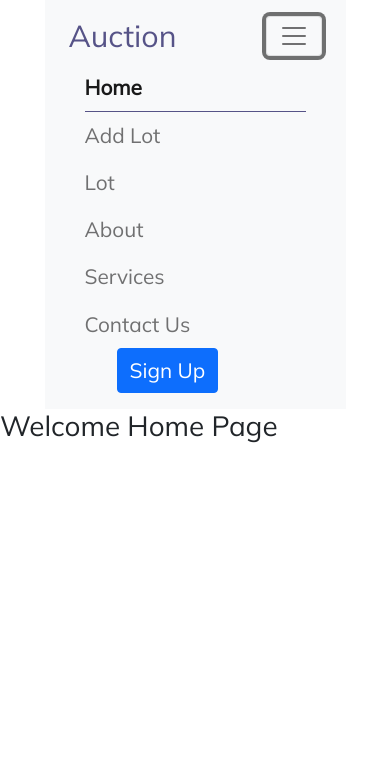
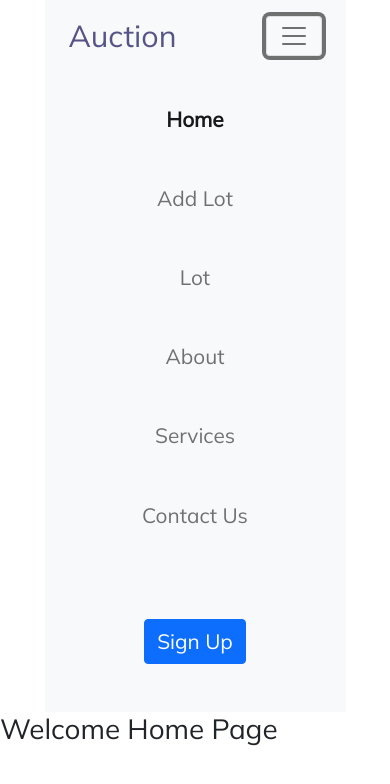
Before and after one commit to itznihal/ONLINE-AUCTION, a React (Create React App) app: page / in a window 390 px wide. Both pictures are taken after a click on the button "Toggle navigation". Shown: the top 784 px of the page. Built offline with nearby package versions, Linux system fonts and the light colour scheme; a web font is replaced by a local one.

Commit message:
Final Nav Complete

```diff
--- a/src/Navbar.jsx
+++ b/src/Navbar.jsx
@@ -20,7 +20,7 @@
     </button>
 
     <div className="collapse navbar-collapse" id="navbarSupportedContent">
-      <ul className="navbar-nav ms-auto mb-2 mb-lg-0">
+      <ul className="navbar-nav ms-auto mb-2 mb-lg-0 ">
       {/* Home */}
       {/* // Home - Done
 // Add Lot
@@ -29,32 +29,32 @@
 // services - Done
 // Contact Us - Done */}
 {/* SignUp */}
-        <li className="nav-item px-3">
+        <li className="nav-item px-3 mx-auto licls">
           <NavLink activeClassName = 'menu_active' excat className="nav-link active" aria-current="page" to="/">Home</NavLink>
         </li>
 
-        <li className="nav-item px-3">
+        <li className="nav-item px-3 mx-auto licls">
           <NavLink activeClassName = 'menu_active' excat className="nav-link" to="/addlot">Add Lot</NavLink>
         </li>
 
-        <li className="nav-item px-3">
+        <li className="nav-item px-3 mx-auto licls">
           <NavLink activeClassName = 'menu_active' excat className="nav-link" to="/lot">Lot</NavLink>
         </li>
 
-        <li className="nav-item px-3">
+        <li className="nav-item px-3 mx-auto licls">
           <NavLink activeClassName = 'menu_active' excat className="nav-link" to="/about">About</NavLink>
         </li>
 
-        <li className="nav-item px-3">
+        <li className="nav-item px-3 mx-auto licls">
           <NavLink activeClassName = 'menu_active' excat className="nav-link" to="/service">Services</NavLink>
         </li>
 
-        <li className="nav-item px-3">
+        <li className="nav-item px-3 mx-auto licls">
           <NavLink activeClassName = 'menu_active' excat className="nav-link" to="/contact">Contact Us</NavLink>
         </li>
 
-        <li className="nav-item px-5">
-        <NavLink activeClassName = 'menu_active' excat className="btn btn-primary" to="/signup" role="button"> Sign Up</NavLink>
+        <li className="nav-item px-5 mx-auto">
+        <NavLink activeClassName = 'menu_active' excat className="btn btn-primary signblk" to="/signup" role="button"> Sign Up</NavLink>
         </li>
 
 
--- a/src/index.css
+++ b/src/index.css
@@ -33,7 +33,7 @@
     color: #3498db !important;
 }
 
-@media (max-width:991){
+@media only screen and (max-width: 991px){
 
     .navbar-brand{
         font-size: 1.5 rem !important;
@@ -41,6 +41,17 @@
 
     .menu_active{
         font-weight: bold;
-        border-bottom: none;
+        border:0 !important;
     }
+
+    .licls{
+        margin-top: 2rem;
+    }
+
+    .signblk{
+        margin-top: 5rem;
+        margin-bottom: 2rem;
+    }
+
+
 }
```
